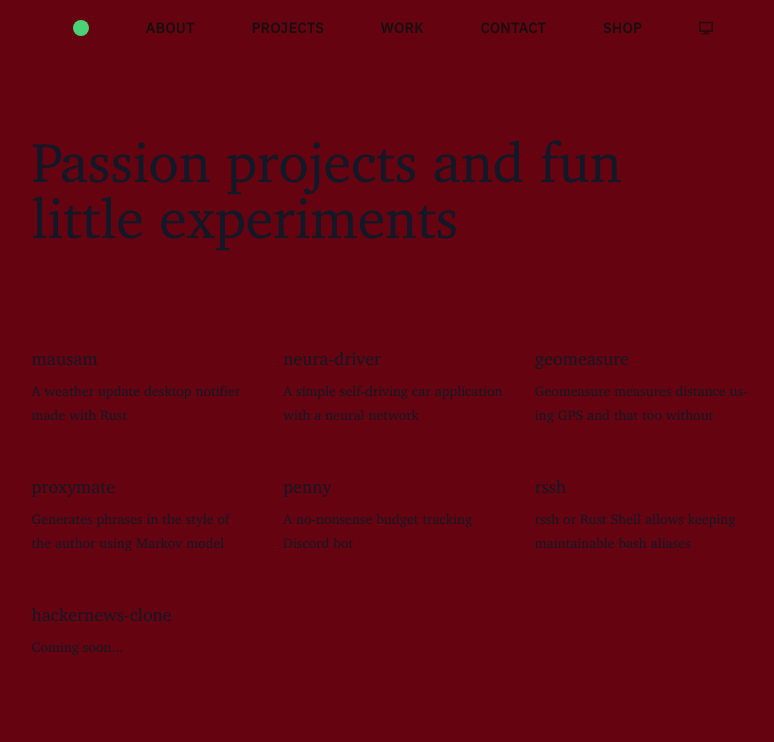
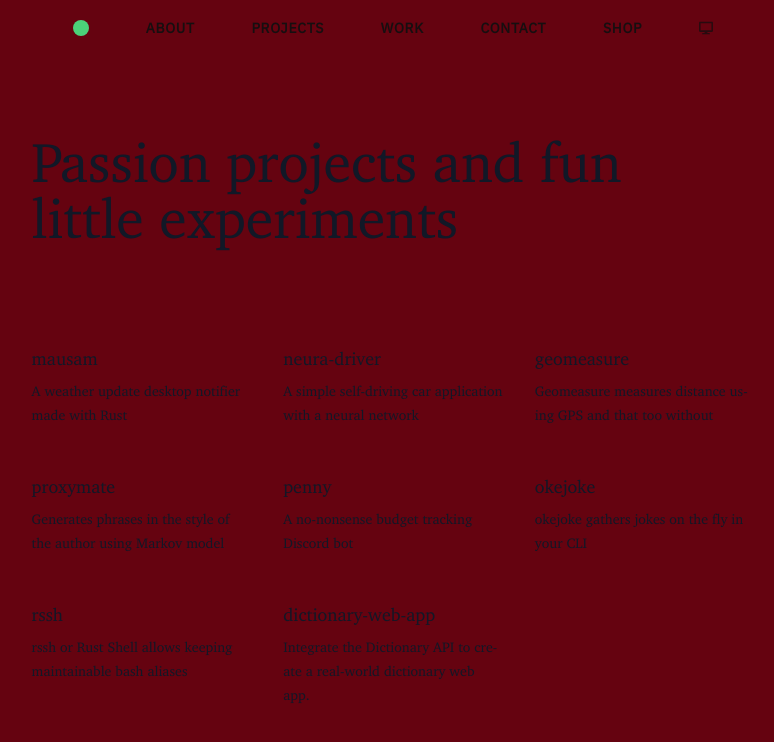
Before and after one commit to lloydlobo/lloydlobo.com, a Next.js app: page /projects in a window 1280 px wide. Shown: the top 742 px of the page, without its empty margins (247-1021 px from the left). Built offline with nearby package versions, Linux system fonts and the light colour scheme.

Commit message:
chore: add new project

```diff
--- a/components/WorkProjects.tsx
+++ b/components/WorkProjects.tsx
@@ -37,13 +37,13 @@ const PROJECTS = [
     description: "A no-nonsense budget tracking Discord bot",
     img: "/penny.jpg",
   },
-  // {
-  //   username: "lloydlobo",
-  //   tags: ["development", "CLI", "go"],
-  //   repo: "okejoke",
-  //   description: "okejoke gathers jokes on the fly in your CLI",
-  //   img: "/okejoke.jpg",
-  // },
+  {
+    username: "lloydlobo",
+    tags: ["development", "CLI", "go"],
+    repo: "okejoke",
+    description: "okejoke gathers jokes on the fly in your CLI",
+    img: "/okejoke.jpg",
+  },
   {
     username: "lloydlobo",
     tags: ["development", "rust", "cli"],
@@ -54,9 +54,9 @@ const PROJECTS = [
   {
     username: "lloydlobo",
     tags: ["development", "rust", "cli"],
-    repo: "hackernews-clone",
-    description: "Coming soon...",
-    img: "/mausam-fibo.jpg",
+    repo: "dictionary-web-app",
+    description: "Integrate the Dictionary API to create a real-world dictionary web app.",
+    img: "/dictionary-web-app.jpg",
   },
 ];
 
```
